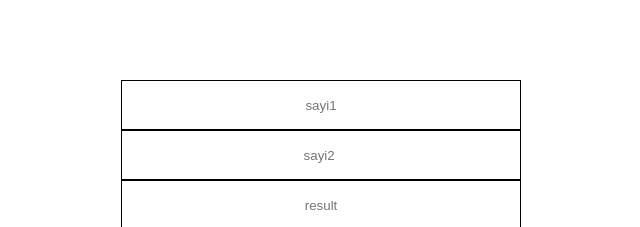
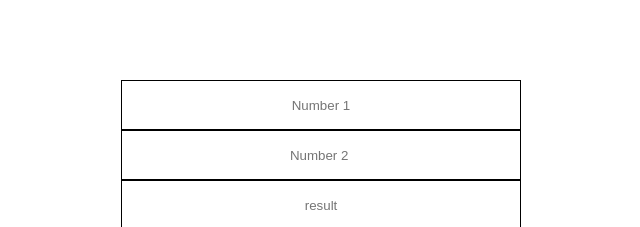
Before and after one commit to hsemihaktas/Calculator, a plain HTML site: page index.html in a window 1280 px wide. Shown: the top 227 px of the page, 391-1031 px from the left. Drawn offline with Linux system fonts and the light colour scheme.

Commit message:
Update index.html

```diff
--- a/index.html
+++ b/index.html
@@ -11,8 +11,8 @@
 <body>
     <div class="container">
         <div class="grid-container">
-            <input placeholder="sayi1" class="number" id="number1">
-            <input placeholder="sayi2 "class="number" id="number2">
+            <input placeholder="Number 1" class="number" id="number1">
+            <input placeholder="Number 2 "class="number" id="number2">
             <input type="text" class="number" id="result" placeholder="result">
         </div>
 
```
